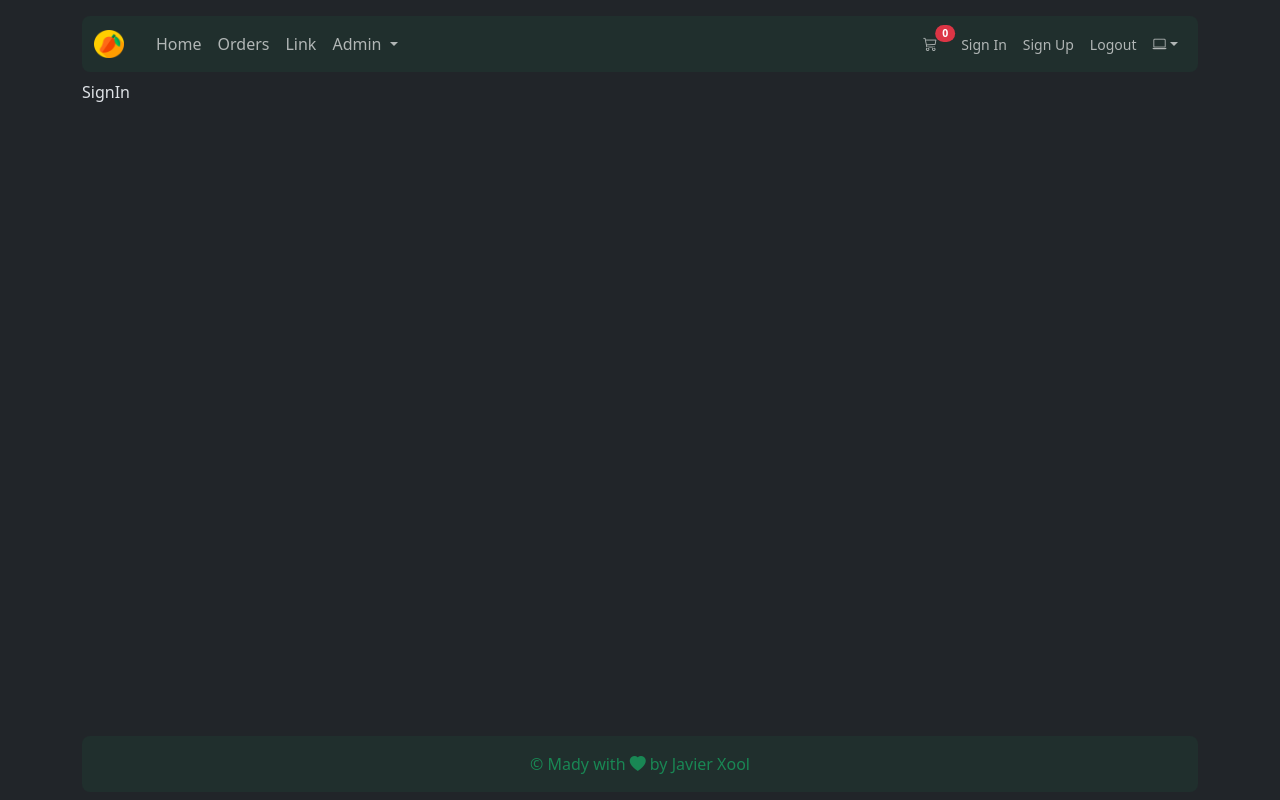
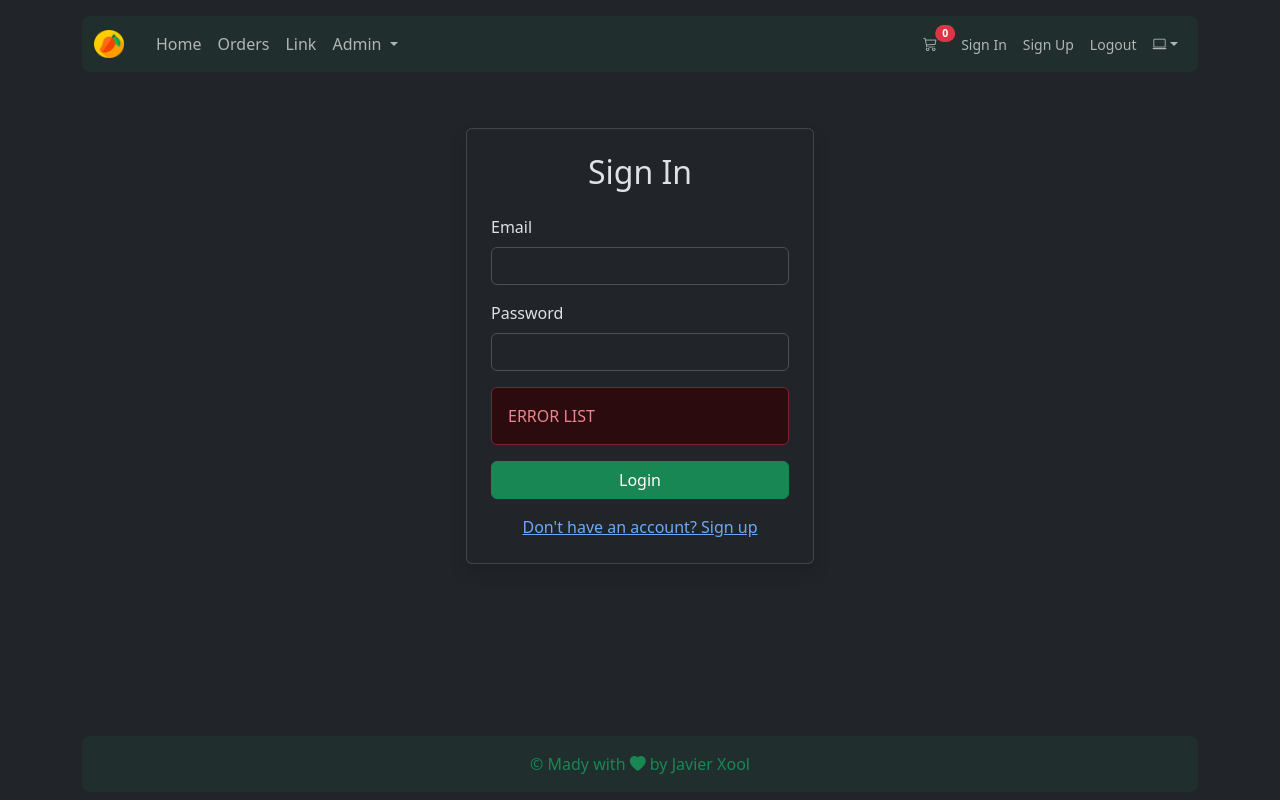
Before and after one commit to JLXP/MangoFusion_Vue, a Vue app: page /sign-in in a window 1280 px wide. Built offline with nearby package versions, Linux system fonts and the light colour scheme.

Commit message:
signin and signup template

```diff
--- a/src/constants/constants.js
+++ b/src/constants/constants.js
@@ -5,3 +5,5 @@ export const SORT_PRICE_HIGH_LOW = 'PRICE HIGH-LOW'
 export const SORT_NAME_A_Z = 'NAME A-Z'
 export const SORT_NAME_Z_A = 'NAME Z-A'
 export const SORT_OPTIONS = [SORT_NAME_A_Z, SORT_NAME_Z_A, SORT_PRICE_LOW_HIGH, SORT_PRICE_HIGH_LOW]
+
+export const ROLES = ['Admin', 'Customer']
--- a/src/views/auth/SignIn.vue
+++ b/src/views/auth/SignIn.vue
@@ -1 +1,34 @@
-<template>SignIn</template>
+<template>
+  <div class="container mt-5">
+    <div class="row justify-content-center">
+      <div class="col-md-6 col-lg-4">
+        <div class="card shadow">
+          <div class="card-body p-4">
+            <h2 class="text-center mb-4">Sign In</h2>
+            <form>
+              <div class="mb-3">
+                <label for="email" class="form-label">Email</label>
+                <input type="email" class="form-control" id="email" />
+              </div>
+
+              <div class="mb-3">
+                <label for="password" class="form-label">Password</label>
+                <input type="password" class="form-control" id="password" />
+              </div>
+
+              <div class="alert alert-danger">
+                <span class="d-block"> ERROR LIST </span>
+              </div>
+
+              <button type="submit" class="btn btn-success w-100">Login</button>
+            </form>
+
+            <div class="text-center mt-3">
+              <a href="#">Don't have an account? Sign up</a>
+            </div>
+          </div>
+        </div>
+      </div>
+    </div>
+  </div>
+</template>
--- a/src/views/auth/SignUp.vue
+++ b/src/views/auth/SignUp.vue
@@ -1 +1,69 @@
-<template>SignUp</template>
+<template>
+  <div class="container mt-5">
+    <div class="row justify-content-center">
+      <div class="col-md-6 col-lg-4">
+        <div class="card shadow">
+          <div class="card-body p-4">
+            <h2 class="text-center mb-4">Sign Up</h2>
+
+            <form>
+              <div class="mb-3">
+                <label for="name" class="form-label">Full Name</label>
+                <input type="text" class="form-control" id="name" />
+              </div>
+
+              <div class="mb-3">
+                <label for="email" class="form-label">Email</label>
+                <input type="email" class="form-control" id="email" />
+              </div>
+
+              <div class="mb-3">
+                <label for="role" class="form-label">Role</label>
+                <select class="form-select" id="role">
+                  <option v-for="role in ROLES" :key="role">{{ role }}</option>
+                </select>
+              </div>
+
+              <div class="mb-3">
+                <label for="password" class="form-label">Password</label>
+                <input type="password" class="form-control" id="password" />
+              </div>
+
+              <div class="alert alert-danger" v-if="errorList.length > 0">
+                <span class="d-block" v-for="error in errorList" :key="error">{{ error }}</span>
+              </div>
+
+              <button :disabled="isLoading" type="submit" class="btn btn-secondary w-100">
+                <span v-if="isLoading" class="spinner-border spinner-border-sm me-2"></span>
+                Sign Up
+              </button>
+            </form>
+
+            <div class="text-center mt-3">
+              <router-link :to="{ name: APP_ROUTE_NAMES.SIGN_IN }" class="text-decoration-none"
+                >Already have an account? Login</router-link
+              >
+            </div>
+          </div>
+        </div>
+      </div>
+    </div>
+  </div>
+</template>
+
+<script>
+import { ROLES } from '@/constants/constants'
+import { APP_ROUTE_NAMES } from '@/constants/routerName'
+import { reactive, ref } from 'vue'
+
+const errorList = reactive([])
+
+const formObj = reactive({
+  name: '',
+  email: '',
+  role: 'Customer',
+  password: '',
+})
+
+const isLoading = ref(false)
+</script>
```
